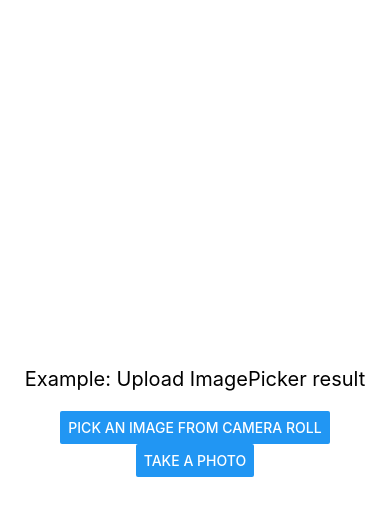
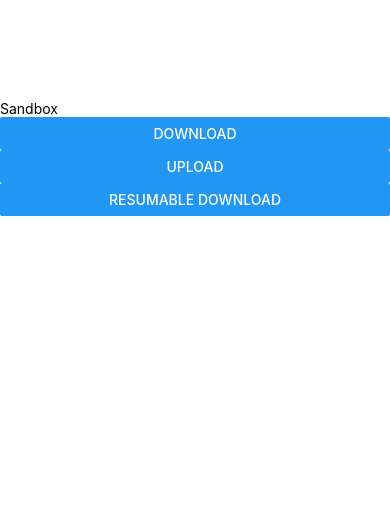
Before and after one commit to ddangelorb/expo-image-upload-azure-blob, a React Native app: screen / in a window 390 px wide. Shown: the top 516 px of the page. Built offline with nearby package versions, Linux system fonts and the light colour scheme.

Commit message:
Download version

```diff
--- a/App.js
+++ b/App.js
@@ -1,243 +1,132 @@
-import React, { Component } from 'react';
-import {
-  ActivityIndicator,
-  Button,
-  Clipboard,
-  Image,
-  Share,
-  StatusBar,
-  StyleSheet,
-  Text,
-  TouchableOpacity,
-  View,
-} from 'react-native';
+import * as FileSystem from 'expo-file-system';
 import * as ImagePicker from 'expo-image-picker';
-import * as Permissions from 'expo-permissions';
 
-export default class App extends Component {
-  state = {
-    image: null,
-    uploading: false,
-  };
+import React from 'react';
+import { StyleSheet, Text, View, Button } from 'react-native';
 
-  render() {
-    let {
-      image
-    } = this.state;
+export default () => {
+  React.useEffect(() => {
+    const f = async () => { };
+    f();
+  }, []);
 
   return (
     <View style={styles.container}>
-        <StatusBar barStyle="default" />
+      <Text style={{ marginTop: 100 }}>Sandbox</Text>
+      <Button
+        title="Download"
+        onPress={async () => {
+          const data = await FileSystem.downloadAsync(
+            'https://wpdstorageaccounths.blob.core.windows.net/wpdblob/image_test_20211015_104400.png',
+            FileSystem.documentDirectory + 'image_test_20211015_104400.png',
+            {
+              sessionType: FileSystem.FileSystemSessionType.BACKGROUND,
+            }
+          );
 
-        <Text
-          style={styles.exampleText}>
-          Example: Upload ImagePicker result
-        </Text>
+          console.log("download done here!");
+          console.log(data);
+        }}
+      />
 
       <Button
-          onPress={this._pickImage}
-          title="Pick an image from camera roll"
+        title="Upload"
+        onPress={async () => {
+          await ImagePicker.requestCameraRollPermissionsAsync();
+          const result = await ImagePicker.launchImageLibraryAsync();
+          if (!result.cancelled) {
+            const uploadResult = await FileSystem.uploadAsync(
+              result.uri,
+              'http://192.168.31.111:3000/upload',
+              {
+                headers: {
+                  'Content-Type': 'image/png',
+                  'custom header': 'DASD',
+                },
+                httpMethod: FileSystem.FileSystemHttpMethods.PATCH,
+                sessionType: FileSystem.FileSystemSessionType.BACKGROUND,
+              }
+            );
+
+            console.log(uploadResult);
+          }
+        }}
       />
 
-        <Button onPress={this._takePhoto} title="Take a photo" />
-
-        {this._maybeRenderImage()}
-        {this._maybeRenderUploadingOverlay()}
-      </View>
-    );
-  }
-
-  _maybeRenderUploadingOverlay = () => {
-    if (this.state.uploading) {
-      return (
-        <View
-          style={[StyleSheet.absoluteFill, styles.maybeRenderUploading]}>
-          <ActivityIndicator color="#fff" size="large" />
-        </View>
-      );
-    }
+      <Button
+        title="Resumable download"
+        onPress={async () => {
+          const callback = downloadProgress => {
+            const progress =
+              downloadProgress.totalBytesWritten / downloadProgress.totalBytesExpectedToWrite;
+            console.log(progress);
           };
 
-  _maybeRenderImage = () => {
-    let {
-      image
-    } = this.state;
+          const downloadResumable = await FileSystem.createDownloadResumable(
+            'http://ipv4.download.thinkbroadband.com/20MB.zip',
+            FileSystem.documentDirectory + '20.zip',
+            {
+              sessionType: FileSystem.FileSystemSessionType.BACKGROUND,
+            },
+            callback
+          );
 
-    if (!image) {
-      return;
+          try {
+            downloadResumable.downloadAsync();
+          } catch (e) {
+            console.error(e);
           }
-
-    return (
-      <View
-        style={styles.maybeRenderContainer}>
-        <View
-          style={styles.maybeRenderImageContainer}>
-          <Image source={{ uri: image }} style={styles.maybeRenderImage} />
-        </View>
-
-        <Text
-          onPress={this._copyToClipboard}
-          onLongPress={this._share}
-          style={styles.maybeRenderImageText}>
-          {image}
-        </Text>
+          setTimeout(async () => {
+            try {
+              console.log('pause');
+              await downloadResumable.pauseAsync();
+              console.log('Paused download operation, saving for future retrieval');
+            } catch (e) {
+              console.error(e);
+            }
+            setTimeout(async () => {
+              try {
+                console.log('resumable');
+                const { uri } = await downloadResumable.resumeAsync();
+                console.log('Finished downloading to ', uri);
+              } catch (e) {
+                console.error(e);
+              }
+            }, 3000);
+          }, 1000);
+        }}
+      />
     </View>
   );
 };
 
-  _share = () => {
-    Share.share({
-      message: this.state.image,
-      title: 'Check out this photo',
-      url: this.state.image,
-    });
-  };
-
-  _copyToClipboard = () => {
-    Clipboard.setString(this.state.image);
-    alert('Copied image URL to clipboard');
-  };
-
-  _takePhoto = async () => {
-    const {
-      status: cameraPerm
-    } = await Permissions.askAsync(Permissions.CAMERA);
-
-    const {
-      status: cameraRollPerm
-    } = await Permissions.askAsync(Permissions.CAMERA_ROLL);
-
-    // only if user allows permission to camera AND camera roll
-    if (cameraPerm === 'granted' && cameraRollPerm === 'granted') {
-      let pickerResult = await ImagePicker.launchCameraAsync({
-        allowsEditing: true,
-        aspect: [4, 3],
+const styles = StyleSheet.create({
+  container: {
+    flex: 1,
+    backgroundColor: '#fff',
+  },
 });
 
-      this._handleImagePicked(pickerResult);
-    }
-  };
+/* Simple server code in node.js
 
-  _pickImage = async () => {
-    const {
-      status: cameraRollPerm
-    } = await Permissions.askAsync(Permissions.CAMERA_ROLL);
+const express = require("express");
+const app = express();
+const fs = require("fs");
 
-    // only if user allows permission to camera roll
-    if (cameraRollPerm === 'granted') {
-      let pickerResult = await ImagePicker.launchImageLibraryAsync({
-        allowsEditing: true,
-        aspect: [4, 3],
+app.get("/", function(req, res) {
+  res.send("Index");
+  res.end();
 });
 
-      this._handleImagePicked(pickerResult);
-    }
-  };
-
-  _handleImagePicked = async pickerResult => {
-    let uploadResponse, uploadResult;
-
-    try {
-      this.setState({
-        uploading: true
+app.patch("/upload", function(req, res) {
+  console.log(JSON.stringify(req.headers));
+  res.setHeader("Content-Type", "application/json");
+  req.pipe(fs.createWriteStream("./uploads/cos" + Date.now() + ".png"));
+  res.end("OK");
 });
 
-      if (!pickerResult.cancelled) {
-        uploadResponse = await uploadImageAsync(pickerResult.uri);
-        uploadResult = await uploadResponse.json();
-
-        this.setState({
-          image: uploadResult.location
-        });
-      }
-    } catch (e) {
-      console.log({ uploadResponse });
-      console.log({ uploadResult });
-      console.log({ e });
-      alert('Upload failed, sorry :(');
-    } finally {
-      this.setState({
-        uploading: false
-      });
-    }
-  };
-}
-
-async function uploadImageAsync(uri) {
-  let apiUrl = 'https://file-upload-example-backend-dkhqoilqqn.now.sh/upload';
-
-  // Note:
-  // Uncomment this if you want to experiment with local server
-  //
-  // if (Constants.isDevice) {
-  //   apiUrl = `https://your-ngrok-subdomain.ngrok.io/upload`;
-  // } else {
-  //   apiUrl = `http://localhost:3000/upload`
-  // }
-
-  let uriParts = uri.split('.');
-  let fileType = uriParts[uriParts.length - 1];
-
-  let formData = new FormData();
-  formData.append('photo', {
-    uri,
-    name: `photo.${fileType}`,
-    type: `image/${fileType}`,
+app.listen(3000, function() {
+  console.log("Working on port 3000");
 });
 
-  let options = {
-    method: 'POST',
-    body: formData,
-    headers: {
-      Accept: 'application/json',
-      'Content-Type': 'multipart/form-data',
-    },
-  };
-
-  return fetch(apiUrl, options);
-}
-
-const styles = StyleSheet.create({
-  container: {
-    alignItems: 'center',
-    flex: 1,
-    justifyContent: 'center',
-  },
-  exampleText: {
-    fontSize: 20,
-    marginBottom: 20,
-    marginHorizontal: 15,
-    textAlign: 'center',
-  },
-  maybeRenderUploading: {
-    alignItems: 'center',
-    backgroundColor: 'rgba(0,0,0,0.4)',
-    justifyContent: 'center',
-  },
-  maybeRenderContainer: {
-    borderRadius: 3,
-    elevation: 2,
-    marginTop: 30,
-    shadowColor: 'rgba(0,0,0,1)',
-    shadowOpacity: 0.2,
-    shadowOffset: {
-      height: 4,
-      width: 4,
-    },
-    shadowRadius: 5,
-    width: 250,
-  },
-  maybeRenderImageContainer: {
-    borderTopLeftRadius: 3,
-    borderTopRightRadius: 3,
-    overflow: 'hidden',
-  },
-  maybeRenderImage: {
-    height: 250,
-    width: 250,
-  },
-  maybeRenderImageText: {
-    paddingHorizontal: 10,
-    paddingVertical: 10,
-  }
-});
+*/
--- a/app.json
+++ b/app.json
@@ -20,7 +20,8 @@
       "supportsTablet": true,
       "infoPlist": {
         "NSCameraUsageDescription": "Allow $(PRODUCT_NAME) to access your camera",
-        "NSMicrophoneUsageDescription": "Allow $(PRODUCT_NAME) to access your microphone"
+        "NSMicrophoneUsageDescription": "Allow $(PRODUCT_NAME) to access your microphone",
+        "NSPhotoLibraryUsageDescription": "Allow $(PRODUCT_NAME) to access your photos"
       }
     },
     "android": {
@@ -30,7 +31,9 @@
       },
       "permissions": [
         "android.permission.CAMERA",
-        "android.permission.RECORD_AUDIO"
+        "android.permission.RECORD_AUDIO",
+        "android.permission.READ_EXTERNAL_STORAGE",
+        "android.permission.WRITE_EXTERNAL_STORAGE"
       ]
     },
     "web": {
@@ -38,7 +41,8 @@
     },
     "plugins": [
       "expo-camera",
-      "expo-image-picker"
+      "expo-image-picker",
+      "expo-file-system"
     ]
   }
 }
--- a/package.json
+++ b/package.json
@@ -10,12 +10,14 @@
   "dependencies": {
     "expo": "~42.0.1",
     "expo-camera": "~11.2.2",
+    "expo-file-system": "~11.1.3",
     "expo-image-picker": "~10.2.2",
     "expo-permissions": "~12.1.1",
     "expo-status-bar": "~1.0.4",
     "react": "16.13.1",
     "react-dom": "16.13.1",
     "react-native": "https://github.com/expo/react-native/archive/sdk-42.0.0.tar.gz",
+    "react-native-azure-blob-storage": "^1.2.3",
     "react-native-web": "~0.13.12"
   },
   "devDependencies": {
```
Also changed, not shown: 2 other files (tests, documents, lock files or other folders). Lines whose indentation alone changed are shown as unchanged.
